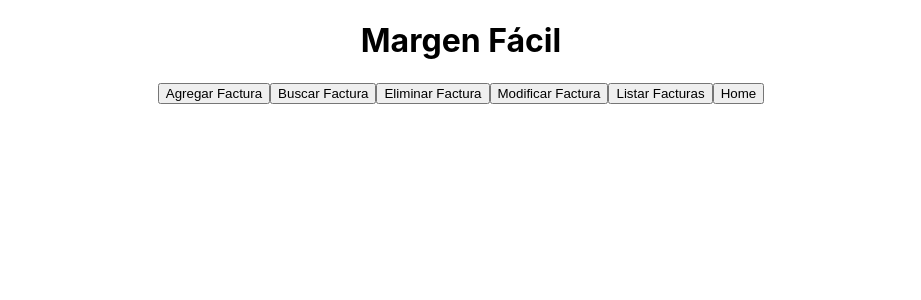
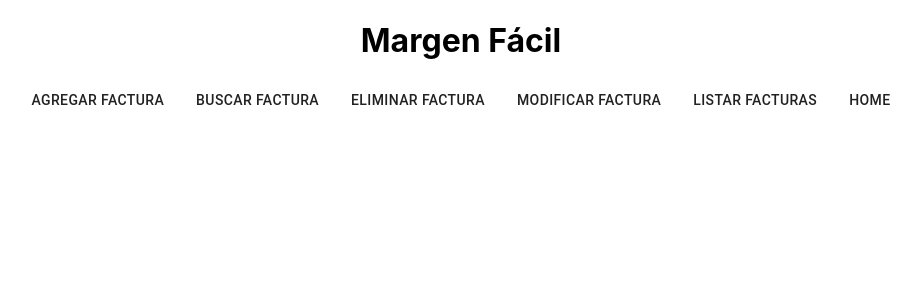
Before and after one commit to axdiaz/margenFacil, a React (Create React App) app in the folder client/: page /facturas in a window 1280 px wide. Shown: the top 300 px of the page, without its empty margins (179-1100 px from the left). Built offline with nearby package versions, Linux system fonts and the light colour scheme.

Commit message:
agregue materialUI

```diff
--- a/client/src/App/pages/facturas/AgregarFacturas.js
+++ b/client/src/App/pages/facturas/AgregarFacturas.js
@@ -1,6 +1,7 @@
 import React from "react";
 import { Link } from "react-router-dom";
 import Factura from "../../components/FormFactura";
+import Button from '@material-ui/core/Button'
 
 export default function AgregarFacturas() {
   return (
@@ -10,7 +11,7 @@ export default function AgregarFacturas() {
       <Factura />
 
       <Link to={"../"}>
-        <button variant="raised">Home</button>
+        <Button variant="raised">Home</Button>
       </Link>
     </div>
   );
--- a/client/src/App/pages/facturas/Facturas.js
+++ b/client/src/App/pages/facturas/Facturas.js
@@ -1,5 +1,6 @@
 import React, { Component } from "react";
 import { Link } from "react-router-dom";
+import Button from '@material-ui/core/Button'
 
 export default class Facturas extends Component {
   render() {
@@ -7,22 +8,22 @@ export default class Facturas extends Component {
       <div className="App">
         <h1>Margen Fácil</h1>
         <Link to={"./agregarFacturas"}>
-          <button variant="raised">Agregar Factura</button>
+          <Button variant="raised">Agregar Factura</Button>
         </Link>
         <Link to={"./list"}>
-          <button variant="raised">Buscar Factura</button>
+          <Button variant="raised">Buscar Factura</Button>
         </Link>
         <Link to={"./list"}>
-          <button variant="raised">Eliminar Factura</button>
+          <Button variant="raised">Eliminar Factura</Button>
         </Link>
         <Link to={"./list"}>
-          <button variant="raised">Modificar Factura</button>
+          <Button variant="raised">Modificar Factura</Button>
         </Link>
         <Link to={"./list"}>
-          <button variant="raised">Listar Facturas</button>
+          <Button variant="raised">Listar Facturas</Button>
         </Link>
         <Link to={"../"}>
-          <button variant="raised">Home</button>
+          <Button variant="raised">Home</Button>
         </Link>
       </div>
     );
```
